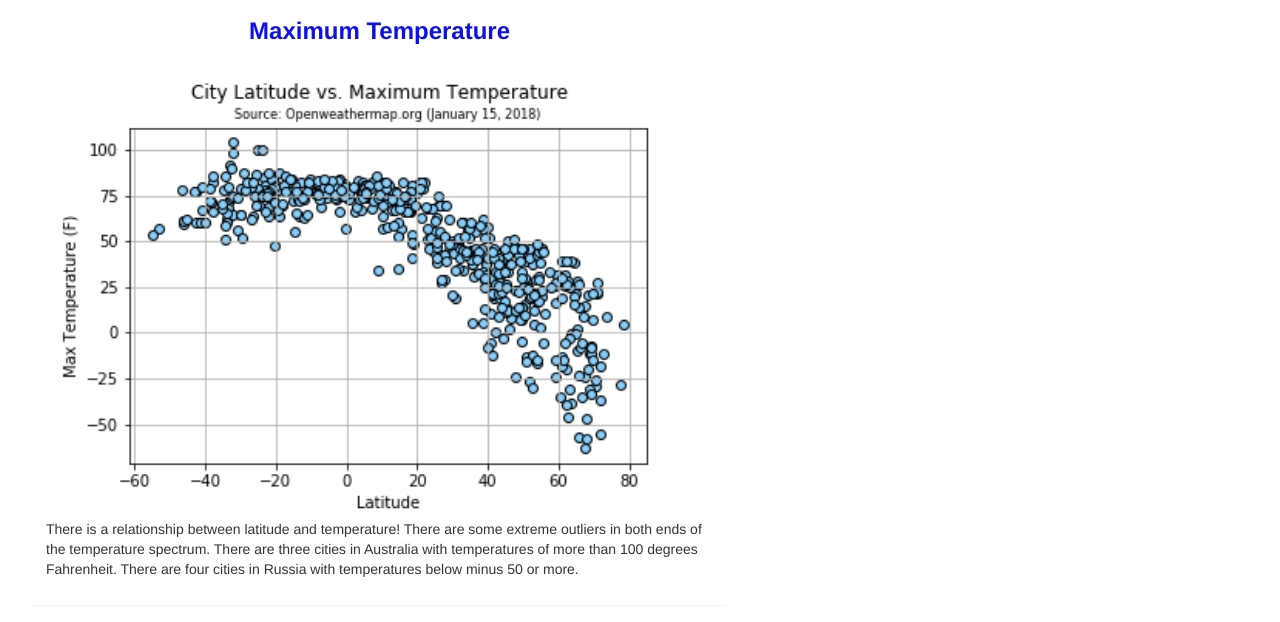
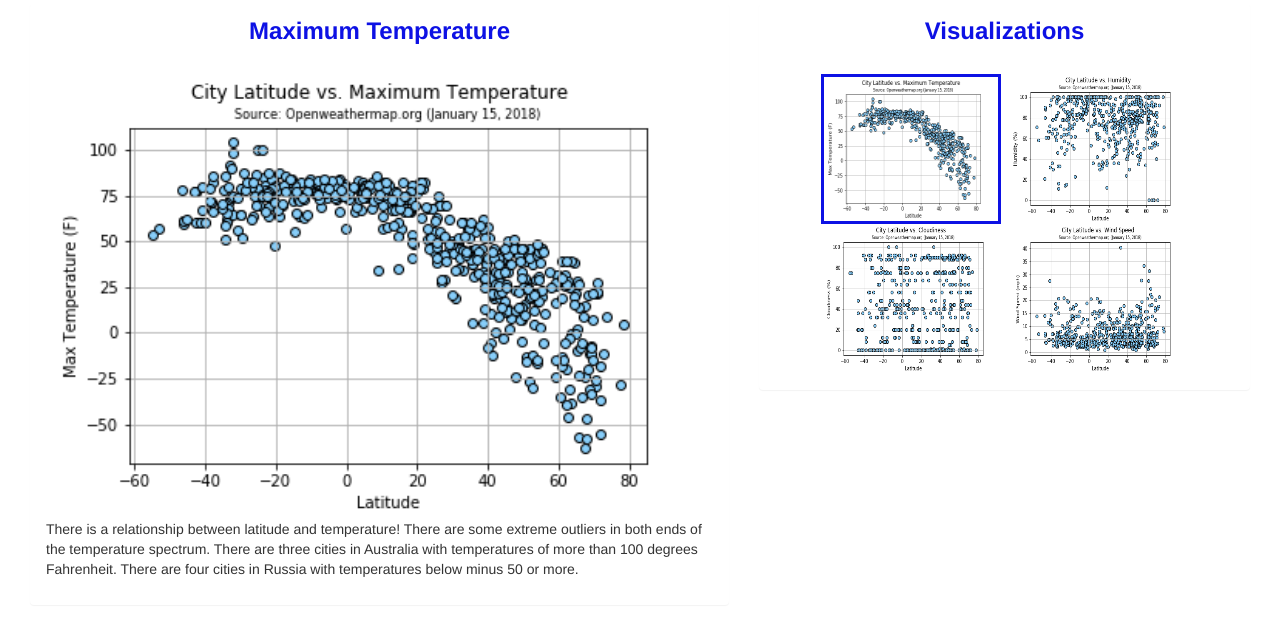
Before and after one commit to lk-lancheros/homework12, a plain HTML site: page viz-image-1-temp.html in a window 1280 px wide. Shown: the part 54-676 px from the top of the page. Drawn offline with nearby package versions, Linux system fonts and the light colour scheme.

Commit message:
Found and extra close <div>
This was messing up my second panel with the 4 images on the visualization page.

```diff
--- a/viz-image-1-temp.html
+++ b/viz-image-1-temp.html
@@ -59,7 +59,6 @@
                         both ends of the temperature spectrum. There are three cities in Australia
                         with temperatures of more than 100 degrees Fahrenheit. There are four cities in
                         Russia with temperatures below minus 50 or more.</p>
-                  </div>
                 </div>
               </div> <!-- /.panel collapse -->
             </div> <!-- /.col-lg-7 collapse -->
@@ -68,16 +67,16 @@
                 <div class="panel-heading" id="center">Visualizations</div>
                   <div class="panel-body" id="center">
                       <a target="_blank" href="./viz-image-1-temp.html">
-                    <img id="call" src="./assets/images/Fig1.png" alt="Latitude vs. Max Temperature" height="160" width="160">
+                    <img id="call" src="./assets/images/Fig1.png" alt="Latitude vs. Max Temperature" height="150" width="180">
                     </a>
                     <a target="_blank" href="./viz-image-2-humid.html">
-                      <img src="./assets/images/Fig2.png" alt="Latitude vs. Humidity" height="160" width="160">
+                      <img src="./assets/images/Fig2.png" alt="Latitude vs. Humidity" height="150" width="180">
                     </a>
                     <a target="_blank" href="./viz-image-3-cloud.html">
-                      <img src="./assets/images/Fig3.png" alt="Latitude vs. Cloudiness" height="160" width="160">
+                      <img src="./assets/images/Fig3.png" alt="Latitude vs. Cloudiness" height="150" width="180">
                     </a>
                       <a target="_blank" href="./viz-image-4-wind.html">
-                    <img src="./assets/images/Fig4.png" alt="Latitude vs. Windspeed" height="160" width="160">
+                    <img src="./assets/images/Fig4.png" alt="Latitude vs. Windspeed" height="150" width="180">
                       </a></div>
                 </div> <!-- /.panel collapse -->
               </div> <!-- /.col-lg5 collapse -->
```
